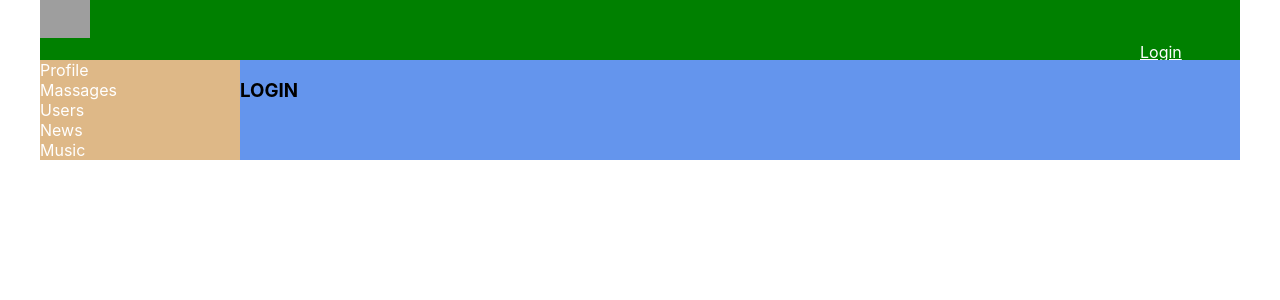
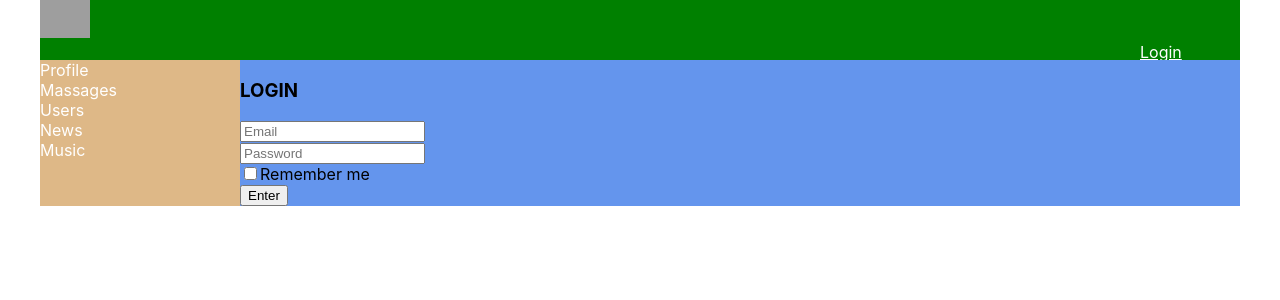
Before and after one commit to Vlaadislove/my-app, a React (Create React App) app: page /login in a window 1280 px wide. Shown: the top 300 px of the page. Built offline with nearby package versions, Linux system fonts and the light colour scheme; no server answers; grey boxes are pictures that could not be loaded.

Commit message:
try login(logoutPage

```diff
--- a/src/App.js
+++ b/src/App.js
@@ -7,7 +7,7 @@ import DialogsContainer from "./components/Dialogs/DialogsContainer";
 import UsersContainer from "./components/Users/UsersContainer";
 import ProfileContainer from "./components/Profile/ProfileContainer";
 import HeaderContainer from "./components/Header/HeaderContainer";
-import Login from "./components/Login/Login";
+import LoginContainer from "./components/Login/LoginContainer";
 
 const App = (props) => {
   return (
@@ -40,7 +40,7 @@ const App = (props) => {
             />
             <Route path="/news" element={<News />} />
             <Route path="/users" element={<UsersContainer />} />
-            <Route path="/login" element={<Login />} />
+            <Route path="/login" element={<LoginContainer />} />
           </Routes>
         </div>
       </div>
--- /dev/null
+++ b/src/Reduxe/login-reducer.js
@@ -0,0 +1,53 @@
+import { authAPI } from "../api/api";
+
+const SET_LOGIN = "SET_LOGIN";
+
+const initialState = {
+  email: null,
+  password: null,
+  isAuthLogin: false
+};
+
+const authLogin = (state = initialState, action) => {
+  switch (action.type) {
+    case SET_LOGIN:
+      return {
+        ...state,
+        ...action.data,
+        isAuthLogin: true
+      };
+    default:
+      return state;
+  }
+};
+
+export const setAuthLogin = (email, password) => ({
+  type: SET_LOGIN,
+  data: { email, password }
+});
+
+export const authLoginThunk = (email, password) => {
+  return (dispatch) => {
+    authAPI.postLogin(email, password).then((response) => {
+      // console.log(response.data.resultCode);
+      // console.log(email, password);
+      if (response.data.resultCode === 0) {
+        console.log("setLOGIN: ", email, password);
+        dispatch(setAuthLogin(email, password));
+      }
+    });
+  };
+};
+
+// export const authThunk = () => {
+//   return (dispatch) => {
+//     authAPI.getAuth().then((response) => {
+//       if (response.data.resultCode === 0) {
+//         let { email, id, login } = response.data.data;
+//         dispatch(setAuthUserData(email, id, login));
+//       }
+//     });
+//   }
+// }
+
+export default authLogin;
--- a/src/Reduxe/profile-reducer.js
+++ b/src/Reduxe/profile-reducer.js
@@ -16,7 +16,7 @@ const initialState = {
 };
 
 const profileReducer = (state = initialState, action) => {
-  console.log("STATUS: ", state.status);
+  // console.log("STATUS: ", state.status);
   switch (action.type) {
     case ADD_POST: {
       let newPost = {
--- a/src/Reduxe/redux-store.js
+++ b/src/Reduxe/redux-store.js
@@ -1,15 +1,21 @@
-import {applyMiddleware, combineReducers, legacy_createStore as createStore} from "redux";
+import {
+  applyMiddleware,
+  combineReducers,
+  legacy_createStore as createStore
+} from "redux";
 import authReducer from "./auth-reducer";
 import dialogsReducer from "./dialogs-reducer";
 import profileReducer from "./profile-reducer";
 import usersReducer from "./users-reducer";
 import thunkMiddleware from "redux-thunk";
+import authLogin from "./login-reducer";
 
 let reducer = combineReducers({
   dialogPage: dialogsReducer,
   profilePage: profileReducer,
   usersPage: usersReducer,
-  auth: authReducer
+  auth: authReducer,
+  login: authLogin
 });
 
 let store = createStore(reducer, applyMiddleware(thunkMiddleware));
--- a/src/api/api.js
+++ b/src/api/api.js
@@ -41,5 +41,11 @@ export const profileAPI = {
 export const authAPI = {
   getAuth() {
     return instance.get(`auth/me`);
+  },
+  postLogin(email, password) {
+    return instance.post("auth/login", {
+      email: email,
+      password: password
+    });
   }
 };
--- a/src/components/Header/Header.jsx
+++ b/src/components/Header/Header.jsx
@@ -3,7 +3,7 @@ import s from "./Header.module.css";
 import { NavLink } from "react-router-dom";
 
 const Header = (props) => {
-  console.log(props);
+  // console.log(props);
 
   return (
     <header className={s.header}>
--- a/src/components/Header/HeaderContainer.jsx
+++ b/src/components/Header/HeaderContainer.jsx
@@ -1,18 +1,13 @@
 import React from "react";
-import { setAuthUserData } from "../../Reduxe/auth-reducer";
+import { authThunk } from "../../Reduxe/auth-reducer";
 import { connect } from "react-redux";
 import Header from "./Header";
-import {authAPI} from "../../api/api";
 
 class HeaderContainer extends React.Component {
   componentDidMount() {
-    authAPI.getAuth().then((response) => {
-        if (response.data.resultCode === 0) {
-          let { email, id, login } = response.data.data;
-          this.props.setAuthUserData(email, id, login);
-        }
-      });
+    this.props.authThunk();
   }
+
   render() {
     return <Header {...this.props} />;
   }
@@ -25,4 +20,4 @@ const mapStateToProps = (state) => {
   };
 };
 
-export default connect(mapStateToProps, { setAuthUserData })(HeaderContainer);
+export default connect(mapStateToProps, { authThunk })(HeaderContainer);
--- a/src/components/Login/Login.jsx
+++ b/src/components/Login/Login.jsx
@@ -1,14 +1,65 @@
 import React from "react";
+import { useForm } from "react-hook-form";
+import s from "./Login.module.css";
+import { Navigate } from "react-router-dom";
 
+const Login = (props) => {
+  console.log("Login:", props);
 
+  const {
+    register,
+    formState: { errors },
+    handleSubmit,
+    reset
+  } = useForm({
+    mode: "onBlur"
+  });
 
+  const onSubmit = (data) => {
+    console.log(data);
+    props.authLoginThunk(data.email, data.password);
+    reset();
+  };
 
+  if (props.isAuthLogin) {
+    return <Navigate to={"/profile"} />;
+  }
 
-const Login = () => {
-    return (
-        <h3>LOGIN</h3>
-    )
-}
+  return (
+    <div>
+      <h3>LOGIN</h3>
+      <form onSubmit={handleSubmit(onSubmit)}>
+        <div></div>
+        <div>
+          <input
+            {...register("email", {
+              required: "Поле обязательно для ввода",
+              minLength: {
+                value: 5,
+                message: "Минумум 5 символов"
+              }
+            })}
+            placeholder={"Email"}
+          />
+          <br />
+          <div>
+            {errors?.email && (
+              <p className={s.paragraf}>{errors?.email?.message || "ERRORS"}</p>
+            )}
+          </div>
+          <input
+            {...register("password", { required: true })}
+            type="password"
+            placeholder={"Password"}
+          />{" "}
+          <br />
+          <input {...register("rememberMe")} type="checkbox" />
+          Remember me
+        </div>
+        <button type="submit">Enter</button>
+      </form>
+    </div>
+  );
+};
 
-
-export default Login
+export default Login;
--- /dev/null
+++ b/src/components/Login/Login.module.css
@@ -0,0 +1,3 @@
+.paragraf {
+  color: red;
+}
--- /dev/null
+++ b/src/components/Login/LoginContainer.jsx
@@ -0,0 +1,22 @@
+import React from "react";
+import { connect } from "react-redux";
+import Login from "./Login";
+import { authLoginThunk } from "../../Reduxe/login-reducer";
+
+class LoginContainer extends React.Component {
+  componentDidMount() {
+    // console.log('LOGIN', this.props);
+  }
+
+  render() {
+    return <Login {...this.props} />;
+  }
+}
+
+const mapStateToProps = (state) => {
+  return {
+    isAuthLogin: state.login.isAuthLogin
+  };
+};
+
+export default connect(mapStateToProps, { authLoginThunk })(LoginContainer);
```
Also changed, not shown: package.json (+5 -3 lines).
